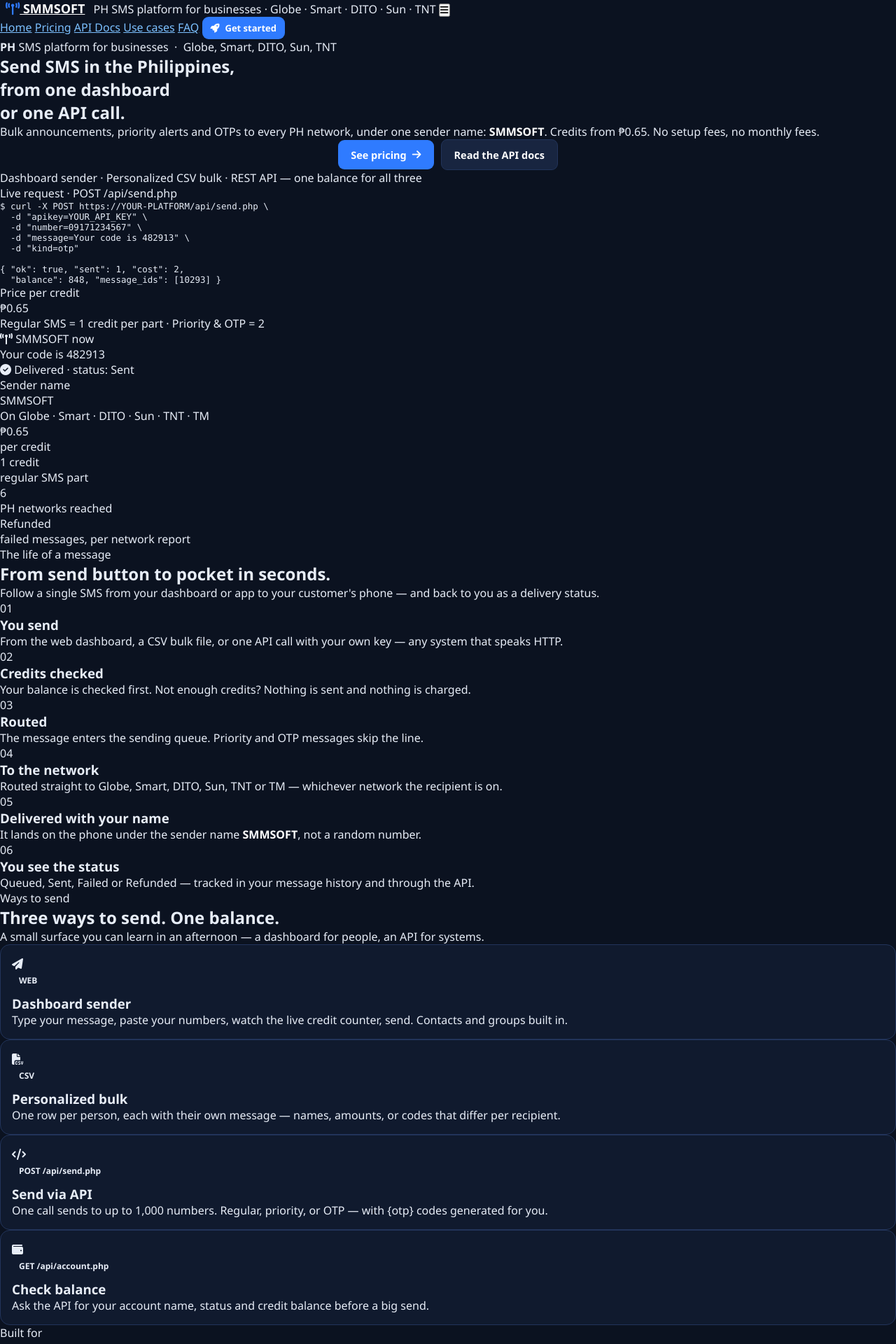
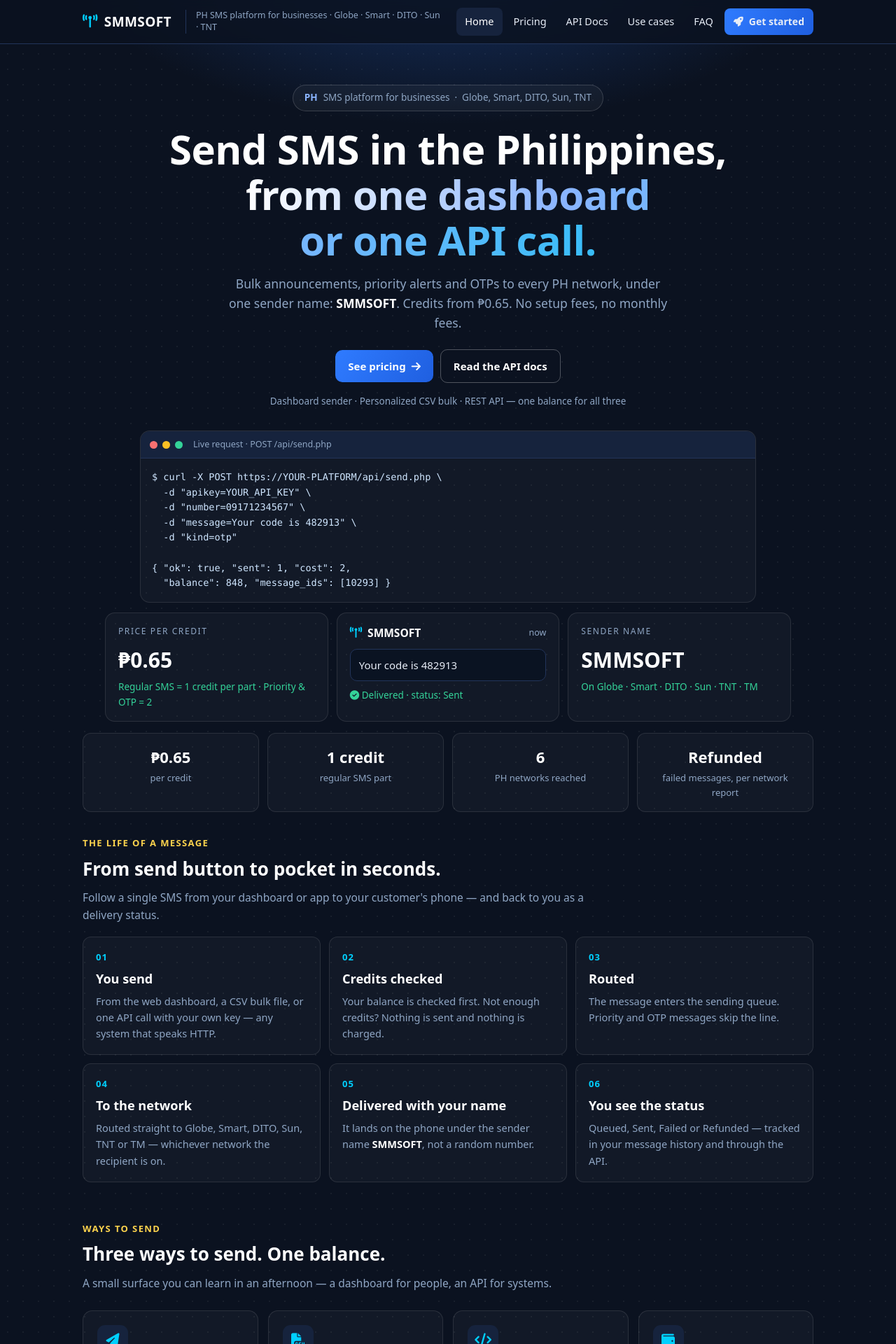
Before and after one commit to stevenjoetolloreyes/smmsoft-website, a PHP site: page /index.html in a window 1280 px wide. Shown: the top 1920 px of the page at 70% size. Run offline with PHP 8.4, Linux system fonts and the light colour scheme.

Commit message:
Restore website stylesheet and script (navy design) alongside platform source

```diff
--- a/assets/style.css
+++ b/assets/style.css
@@ -1,108 +1,136 @@
-*{box-sizing:border-box;margin:0;padding:0}
-:root{--bg:#0b1220;--panel:#101a2e;--panel2:#0d1526;--line:#22345a;--txt:#e7edf7;--mut:#8fa6c4;--acc:#2f7bff;--ok:#22c55e;--warn:#f59e0b;--bad:#ef4444}
-body{font-family:'Segoe UI',system-ui,sans-serif;background:var(--bg);color:var(--txt)}
+:root{
+  --bg:#0b1220; --panel:#101a2e; --panel2:#16233d; --line:#22345a;
+  --txt:#e7edf7; --mut:#8fa6c4; --acc:#2f7bff; --acc2:#00d0ff; --gold:#fcd34d;
+  --ok:#34d399; --bad:#f87171;
+}
+*{box-sizing:border-box}
+body{margin:0;background:var(--bg);color:var(--txt);font:15.5px/1.6 system-ui,-apple-system,'Segoe UI',Roboto,Arial,sans-serif}
 a{color:#7cc0ff}
-.shell{display:flex;min-height:100vh}
-.sidebar{width:238px;background:var(--panel2);border-right:1px solid var(--line);display:flex;flex-direction:column;padding:18px 14px;position:fixed;inset:0 auto 0 0;z-index:30}
-.brand{font-weight:800;font-size:18px;padding:4px 8px 16px;color:#fff}
-.brand i{color:var(--acc)}
-.sidebar nav{display:flex;flex-direction:column;gap:4px}
-.sidebar nav a{color:var(--mut);text-decoration:none;padding:10px 12px;border-radius:9px;font-size:14.5px;display:flex;gap:10px;align-items:center}
-.sidebar nav a i{width:18px;text-align:center}
-.sidebar nav a:hover{background:#16233d;color:#fff}
-.sidebar nav a.on{background:var(--acc);color:#fff}
-.side-user{margin-top:auto;border-top:1px solid var(--line);padding-top:12px;font-size:13px}
-.su-name{font-weight:700;color:#fff}.su-mail{color:var(--mut);margin:2px 0 8px}
-.su-out{color:#f3a6a6;text-decoration:none}
-.backdrop{display:none}
-.main{flex:1;margin-left:238px;padding:20px 22px 40px;min-width:0}
-.topbar{display:flex;align-items:center;gap:12px;margin-bottom:16px}
-.topbar h1{font-size:22px}
-.icon-btn{display:none;background:var(--panel);color:#fff;border:1px solid var(--line);border-radius:8px;padding:8px 12px;cursor:pointer}
-.cards{display:grid;grid-template-columns:repeat(auto-fit,minmax(200px,1fr));gap:14px;margin-bottom:18px}
-.card{background:var(--panel);border:1px solid var(--line);border-radius:14px;padding:16px}
-.card .k{color:var(--mut);font-size:13px;display:flex;gap:8px;align-items:center}
-.card .v{font-size:28px;font-weight:800;margin-top:6px;color:#fff}
-.card .s{color:var(--mut);font-size:12.5px;margin-top:2px}
-.panel{background:var(--panel);border:1px solid var(--line);border-radius:14px;padding:18px;margin-bottom:16px}
-.panel h2{font-size:16px;margin-bottom:12px}
-label{display:block;font-size:13px;color:var(--mut);margin:12px 0 6px}
-input[type=text],input[type=email],input[type=password],input[type=file],select,textarea{width:100%;background:#0a1322;border:1px solid var(--line);border-radius:9px;color:#fff;padding:10px 12px;font-size:14.5px;font-family:inherit}
-textarea{resize:vertical}
-.btn{background:var(--acc);color:#fff;border:0;border-radius:9px;padding:11px 18px;font-size:14.5px;font-weight:600;cursor:pointer;display:inline-flex;gap:8px;align-items:center;text-decoration:none}
-.btn:hover{filter:brightness(1.1)}
-.btn.ghost{background:#182540;border:1px solid var(--line)}
-.btn.small{padding:7px 12px;font-size:13px}
-.btn.danger{background:#7f1d1d}
-table{width:100%;border-collapse:collapse;font-size:13.5px}
-th,td{padding:9px 10px;border-bottom:1px solid var(--line);text-align:left;vertical-align:top}
-th{color:var(--mut);font-weight:600;font-size:12px;text-transform:uppercase;letter-spacing:.4px}
-.pill{display:inline-block;padding:2px 10px;border-radius:999px;font-size:12px;font-weight:600}
-.pill.ok{background:#14532d;color:#86efac}.pill.warn{background:#713f12;color:#fcd34d}.pill.bad{background:#7f1d1d;color:#fca5a5}.pill.mute{background:#1e293b;color:#94a3b8}
-.flash{border-radius:10px;padding:12px 14px;margin-bottom:14px;font-size:14px}
-.flash.ok{background:#14532d;color:#bbf7d0}.flash.err{background:#7f1d1d;color:#fecaca}.flash.info{background:#1e3a8a;color:#bfdbfe}
-.grid2{display:grid;grid-template-columns:1fr 1fr;gap:16px}
-@media(max-width:900px){.grid2{grid-template-columns:1fr}}
-.hint{color:var(--mut);font-size:12.5px;margin-top:6px}
-.count{color:var(--mut);font-size:13px;margin-top:6px}
-.mono{font-family:Consolas,monospace;font-size:12.5px;word-break:break-all}
+.wrap{max-width:1080px;margin:0 auto;padding:0 18px}
+header.site{position:sticky;top:0;z-index:20;background:rgba(11,21,38,.92);backdrop-filter:blur(6px);border-bottom:1px solid var(--line)}
+.nav{display:flex;align-items:center;gap:18px;height:62px}
+.brand{display:flex;align-items:center;gap:9px;font-weight:800;font-size:19px;color:#fff;text-decoration:none;letter-spacing:.4px}
+.brand i{color:var(--acc2)}
+nav.links{margin-left:auto;display:flex;gap:4px;align-items:center}
+nav.links a{color:var(--txt);text-decoration:none;padding:8px 12px;border-radius:8px;font-size:14.5px;white-space:nowrap}
+.brand{white-space:nowrap}
+.brandsub{color:var(--mut);font-size:12.5px;border-left:1px solid var(--line);padding-left:14px;line-height:1.35}
+@media (max-width:1180px){.brandsub{display:none}}
+.btn{white-space:nowrap}
+nav.links a:hover,nav.links a.on{background:var(--panel2);color:#fff}
+.btn{display:inline-flex;align-items:center;gap:8px;background:linear-gradient(120deg,var(--acc),#1f5fe0);color:#fff;border:none;border-radius:10px;padding:11px 18px;text-decoration:none;font-weight:600;cursor:pointer;font-size:15px}
+.btn.ghost{background:transparent;border:1px solid var(--line);color:var(--txt)}
+.btn.small{padding:8px 13px;font-size:14px}
+#navToggle{display:none;background:none;border:1px solid var(--line);color:var(--txt);border-radius:8px;width:40px;height:40px;margin-left:auto;cursor:pointer}
+.hero{padding:64px 0 40px;max-width:780px}
+.hero .tag{display:inline-block;border:1px solid var(--line);background:var(--panel);border-radius:999px;padding:4px 12px;font-size:13px;color:var(--gold)}
+.hero h1{font-size:clamp(30px,5.4vw,48px);line-height:1.13;color:#fff;margin:18px 0 14px}
+.hero p{color:var(--mut);font-size:17.5px;margin:0 0 24px}
 .rowflex{display:flex;gap:10px;flex-wrap:wrap;align-items:center}
-.mt{margin-top:14px}
-.login-wrap{min-height:100vh;display:flex;align-items:center;justify-content:center;padding:20px}
-.login-box{background:var(--panel);border:1px solid var(--line);border-radius:16px;padding:28px;width:100%;max-width:380px}
-.login-box h1{font-size:20px;margin-bottom:4px}
-.login-box .brand{padding:0 0 10px;font-size:22px}
-@media(max-width:820px){
-  .sidebar{transform:translateX(-100%);transition:transform .25s}
-  .sidebar.open{transform:none}
-  .backdrop.on{display:block;position:fixed;inset:0;background:rgba(0,0,0,.55);z-index:20}
-  .main{margin-left:0}
-  .icon-btn{display:block}
+.grid{display:grid;grid-template-columns:repeat(auto-fit,minmax(230px,1fr));gap:14px;margin:26px 0}
+.card{background:var(--panel);border:1px solid var(--line);border-radius:14px;padding:20px}
+.card .ic{width:44px;height:44px;border-radius:11px;background:var(--panel2);display:flex;align-items:center;justify-content:center;color:var(--acc2);font-size:19px;margin-bottom:12px}
+.card h3{margin:0 0 6px;color:#fff;font-size:16.5px}
+.card p{margin:0;color:var(--mut);font-size:14.5px}
+section{padding:28px 0}
+h2.sec{color:#fff;font-size:26px;margin:0 0 8px}
+p.lead{color:var(--mut);margin:0 0 18px;max-width:720px}
+.steps{display:grid;grid-template-columns:repeat(auto-fit,minmax(240px,1fr));gap:14px}
+.step{background:var(--panel);border:1px solid var(--line);border-radius:14px;padding:20px}
+.step .n{font-size:13px;color:var(--gold);font-weight:700;letter-spacing:1px}
+.step h3{color:#fff;margin:6px 0}
+.step p{color:var(--mut);margin:0;font-size:14.5px}
+table{width:100%;border-collapse:collapse;background:var(--panel);border:1px solid var(--line);border-radius:12px;overflow:hidden}
+th,td{padding:11px 13px;text-align:left;border-bottom:1px solid var(--line);font-size:14.5px;vertical-align:top}
+th{color:#fff;background:var(--panel2)}
+tr:last-child td{border-bottom:none}
+.mono{font-family:ui-monospace,Consolas,monospace;font-size:13.5px}
+pre{background:#081120;border:1px solid var(--line);border-radius:12px;padding:16px;overflow-x:auto;color:#cfe6ff}
+.panel{background:var(--panel);border:1px solid var(--line);border-radius:14px;padding:22px;margin:18px 0}
+label{display:block;font-size:13.5px;color:var(--mut);margin:13px 0 6px}
+input,select,textarea{width:100%;background:#0a1322;border:1px solid var(--line);border-radius:9px;color:var(--txt);padding:11px 12px;font:inherit;font-size:15px}
+.count{font-size:13.5px;color:var(--gold);margin-top:6px}
+.big{font-size:30px;color:#fff;font-weight:800}
+footer.site{border-top:1px solid var(--line);margin-top:36px;padding:24px 0 34px;color:var(--mut);font-size:13.5px}
+.pill{display:inline-block;padding:2px 10px;border-radius:999px;font-size:12.5px;background:var(--panel2);border:1px solid var(--line);color:var(--txt)}
+.networks{display:flex;gap:8px;flex-wrap:wrap;margin-top:14px}
+@media (max-width:760px){
+  #navToggle{display:block}
+  nav.links{display:none;position:absolute;top:62px;left:0;right:0;background:var(--panel);flex-direction:column;align-items:stretch;padding:10px;border-bottom:1px solid var(--line)}
+  nav.links.open{display:flex}
+  .hero{padding:40px 0 24px}
 }
 
-/* SMMSOFT additions */
-.credit-chip{margin:0 4px 12px;background:#16233d;border:1px solid var(--line);border-radius:10px;padding:8px 12px;font-size:13.5px;color:#fcd34d;display:flex;gap:8px;align-items:center}
-.credit-chip a{margin-left:auto;color:#7cc0ff;text-decoration:none;font-weight:600}
-.landing{max-width:1060px;margin:0 auto;padding:22px 18px 30px}
-.land-nav{display:flex;justify-content:space-between;align-items:center}
-.land-nav .brand{padding:0}
-.hero{padding:56px 0 30px;max-width:760px}
-.hero h1{font-size:clamp(28px,5vw,44px);line-height:1.15;color:#fff}
-.hero p{color:var(--mut);font-size:17px;line-height:1.6;margin-top:14px}
-.land-foot{color:var(--mut);font-size:13px;border-top:1px solid var(--line);padding-top:16px;margin-top:10px}
+/* UniSMS-style front page components */
+.brandsub{color:var(--mut);font-size:12.5px;border-left:1px solid var(--line);padding-left:14px;margin-left:2px}
+@media (max-width:900px){.brandsub{display:none}}
+.hero2{display:grid;grid-template-columns:1.05fr .95fr;gap:28px;align-items:center;padding:52px 0 34px}
+.hero2 h1{font-size:clamp(29px,4.6vw,44px);line-height:1.14;color:#fff;margin:16px 0 14px}
+.hero2 p{color:var(--mut);font-size:17px;margin:0 0 22px}
+.hero2 .tag{display:inline-block;border:1px solid var(--line);background:var(--panel);border-radius:999px;padding:4px 12px;font-size:13px;color:var(--gold)}
+.hero-demo{display:flex;flex-direction:column;gap:14px}
+.codepanel{background:#081120;border:1px solid var(--line);border-radius:14px;overflow:hidden}
+.cp-head{display:flex;align-items:center;gap:7px;background:var(--panel2);padding:9px 13px;border-bottom:1px solid var(--line)}
+.dot{width:11px;height:11px;border-radius:50%}
+.dot.r{background:#f87171}.dot.y{background:#fbbf24}.dot.g{background:#34d399}
+.cp-title{margin-left:8px;font-size:12.5px;color:var(--mut)}
+.codepanel pre{border:none;border-radius:0;margin:0;background:transparent}
+.phone{background:var(--panel);border:1px solid var(--line);border-radius:14px;padding:16px 18px}
+.ph-head{font-weight:700;color:#fff;display:flex;gap:8px;align-items:center}
+.ph-head i{color:var(--acc2)}
+.ph-head span{margin-left:auto;color:var(--mut);font-weight:400;font-size:12.5px}
+.ph-msg{background:#0a1322;border:1px solid var(--line);border-radius:10px;padding:10px 12px;margin:10px 0;font-size:15px}
+.ph-meta{color:var(--ok);font-size:13.5px}
+.ph-price{margin-top:10px;border-top:1px solid var(--line);padding-top:10px;color:var(--mut);font-size:13.5px;display:flex;justify-content:space-between}
+.ph-price b{color:var(--gold);font-size:16px}
+.stats{display:grid;grid-template-columns:repeat(auto-fit,minmax(160px,1fr));gap:12px;padding:10px 0 6px}
+.stat{background:var(--panel);border:1px solid var(--line);border-radius:12px;padding:16px;text-align:center}
+.stat .sv{font-size:22px;font-weight:800;color:#fff}
+.stat .sk{color:var(--mut);font-size:13px;margin-top:2px}
+.kick{color:var(--gold);font-size:13px;font-weight:700;letter-spacing:1.4px;text-transform:uppercase;margin:0 0 6px}
+.journey{display:grid;grid-template-columns:repeat(auto-fit,minmax(300px,1fr));gap:12px}
+.jstep{background:var(--panel);border:1px solid var(--line);border-radius:12px;padding:18px}
+.jstep .jn{color:var(--acc2);font-weight:800;font-size:13px;letter-spacing:1px}
+.jstep h3{color:#fff;margin:6px 0}
+.jstep p{color:var(--mut);margin:0;font-size:14.5px}
+.faq{background:var(--panel);border:1px solid var(--line);border-radius:12px;padding:4px 18px;margin-bottom:10px}
+.faq summary{cursor:pointer;color:#fff;font-weight:600;padding:12px 0;list-style:none}
+.faq summary::-webkit-details-marker{display:none}
+.faq p{color:var(--mut);margin:0 0 14px;font-size:14.5px}
+.ctaband{text-align:center;background:linear-gradient(140deg,var(--panel2),var(--panel));border:1px solid var(--line);border-radius:16px;padding:38px 22px;margin:14px 0 6px}
+.ctaband h2{color:#fff;font-size:28px;margin:0 0 8px}
+.ctaband p{color:var(--mut);max-width:560px;margin:0 auto 20px}
+@media (max-width:860px){.hero2{grid-template-columns:1fr;padding:36px 0 22px}}
 
-/* v2 inside layout */
-.nav-label{color:#5f7799;font-size:11px;font-weight:700;letter-spacing:1.4px;text-transform:uppercase;padding:14px 12px 5px}
-.nav-label:first-child{padding-top:2px}
-.top-right{margin-left:auto;display:flex;gap:10px;align-items:center}
-.bal-pill{background:#16233d;border:1px solid var(--line);border-radius:999px;padding:6px 14px;font-size:13.5px;color:#fcd34d;text-decoration:none;display:inline-flex;gap:6px;align-items:center}
-.bal-pill b{color:#fff}
-.user-chip{color:var(--mut);font-size:13.5px;display:inline-flex;gap:7px;align-items:center}
-@media(max-width:640px){.user-chip{display:none}}
-.page-sub{color:var(--mut);font-size:14px;margin:-8px 0 16px}
-.quicklinks{display:flex;gap:10px;flex-wrap:wrap;margin-bottom:16px}
-.banner{display:flex;gap:10px;align-items:center;background:#13294d;border:1px solid #274b8f;border-radius:12px;padding:12px 14px;font-size:14px;margin-bottom:16px;color:#cfe3ff}
-.banner i{color:#7cc0ff}
-.banner-x{margin-left:auto;background:none;border:0;color:#8fa6c4;cursor:pointer;font-size:14px}
-.card-link{display:inline-block;margin-top:10px;color:#7cc0ff;text-decoration:none;font-size:13px;font-weight:600}
-.card-link:hover{text-decoration:underline}
-.breakdown{list-style:none;margin-top:12px;border-top:1px solid var(--line)}
-.breakdown li{display:flex;justify-content:space-between;gap:10px;padding:9px 2px;border-bottom:1px solid var(--line);font-size:14px;color:var(--mut)}
-.breakdown li b{color:#fff}
-.tabs{display:flex;gap:8px;margin-bottom:16px}
-.tabs a{padding:9px 16px;border-radius:9px;border:1px solid var(--line);background:var(--panel2);color:var(--mut);text-decoration:none;font-size:14px;font-weight:600}
-.tabs a.on{background:var(--acc);border-color:var(--acc);color:#fff}
-.send-grid{display:grid;grid-template-columns:1.6fr 1fr;gap:16px;align-items:start}
-@media(max-width:980px){.send-grid{grid-template-columns:1fr}}
-.send-side{display:flex;flex-direction:column;gap:0}
-.counters{display:flex;gap:18px;flex-wrap:wrap;align-items:center;margin-top:10px;border-top:1px solid var(--line);padding-top:10px;font-size:12px;letter-spacing:1px;color:var(--mut)}
-.counters b{color:#fff;font-size:14px;letter-spacing:0}
-.type-list{list-style:none}
-.type-list li{padding:8px 0;border-bottom:1px solid var(--line)}
-.type-list li:last-child{border-bottom:0}
-.type-list b{color:#fff;display:block;font-size:14.5px}
-.type-list span{color:var(--mut);font-size:13px}
-.tips{list-style:none}
-.tips li{color:var(--mut);font-size:13.5px;padding:6px 0 6px 20px;position:relative;border-bottom:1px solid var(--line)}
-.tips li:last-child{border-bottom:0}
-.tips li:before{content:"";position:absolute;left:2px;top:13px;width:7px;height:7px;border-radius:50%;background:var(--acc)}
+/* v2 visual system — matched to reference screenshots */
+body{background-color:#0b1220;background-image:radial-gradient(760px 340px at 50% -60px, rgba(47,123,255,.30), rgba(11,18,32,0) 70%),radial-gradient(rgba(255,255,255,.055) 1px, transparent 1.4px);background-size:auto,22px 22px}
+header.site{background:rgba(11,18,32,.85)}
+.card,.panel,.stat,.jstep,.faq,.phone,.codepanel{background:rgba(255,255,255,.03);border-color:rgba(255,255,255,.10)}
+.btn{background:linear-gradient(120deg,var(--acc),#1f5fe0);color:#fff;border-color:transparent}
+.btn:hover{background:linear-gradient(120deg,#4a8dff,#2f7bff)}
+.btn.ghost{background:transparent;color:#fff;border-color:rgba(255,255,255,.28)}
+.btn.gold{background:var(--gold);color:#231a04;border-color:var(--gold)}
+.hero-c{text-align:center;padding:58px 0 6px}
+.badge{display:inline-flex;gap:8px;align-items:center;border:1px solid rgba(255,255,255,.16);background:rgba(255,255,255,.04);border-radius:999px;padding:7px 16px;font-size:13.5px;color:var(--mut)}
+.badge b{color:#8ab4ff}
+.hero-c h1{font-size:clamp(34px,6.6vw,58px);line-height:1.12;color:#fff;margin:22px auto 16px;max-width:900px;font-weight:800;letter-spacing:-.5px}
+.grad{background:linear-gradient(94deg,#ffffff 0%,#8ab4ff 45%,#38bdf8 100%);-webkit-background-clip:text;background-clip:text;color:transparent}
+.hero-c .sub{color:var(--mut);font-size:17.5px;max-width:640px;margin:0 auto 24px}
+.smallprint{color:var(--mut);font-size:13.5px;margin:16px 0 0}
+.hero-code{max-width:880px;margin:30px auto 0;text-align:left}
+.infocards{display:grid;grid-template-columns:repeat(auto-fit,minmax(230px,1fr));gap:12px;max-width:980px;margin:14px auto 0;text-align:left}
+.info{background:rgba(255,255,255,.03);border:1px solid rgba(255,255,255,.10);border-radius:14px;padding:16px 18px}
+.info .ik{font-size:12px;letter-spacing:1.6px;color:var(--mut);text-transform:uppercase}
+.info .iv{font-size:30px;font-weight:800;color:#fff;margin:8px 0 4px}
+.info .in{color:var(--ok);font-size:13.5px}
+.sample{background:#0a1322;border:1px solid rgba(255,255,255,.10);border-radius:10px;padding:10px 12px;margin-top:12px;font-size:14px;color:#dbe7ff}
+.morelink{display:inline-block;margin-top:12px;color:#8ab4ff;font-weight:600;text-decoration:none}
+.morelink:hover{text-decoration:underline}
+.tag{border:1px solid rgba(255,255,255,.16);background:rgba(255,255,255,.04);color:#8ab4ff;border-radius:999px;padding:5px 13px;font-size:13px;display:inline-block}
+@media (max-width:860px){
+  .links{display:none}
+  .links.open{display:flex;position:absolute;top:62px;left:12px;right:12px;background:#0d1526;border:1px solid rgba(255,255,255,.12);border-radius:16px;padding:12px;flex-direction:column;align-items:stretch;gap:2px;box-shadow:0 24px 60px rgba(0,0,0,.65);z-index:60}
+  .links.open a{padding:11px 10px;border-radius:8px}
+  .links.open .btn{margin-top:8px;text-align:center;justify-content:center}
+  header.site{overflow:visible}
+}
```
Also changed, not shown: assets/app.js (+20 -39 lines).
